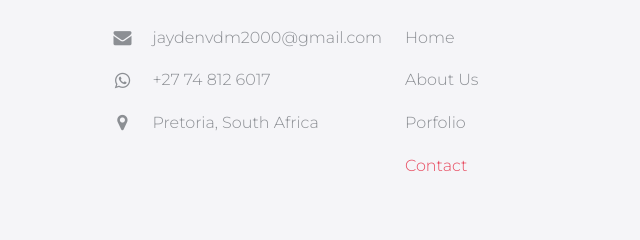
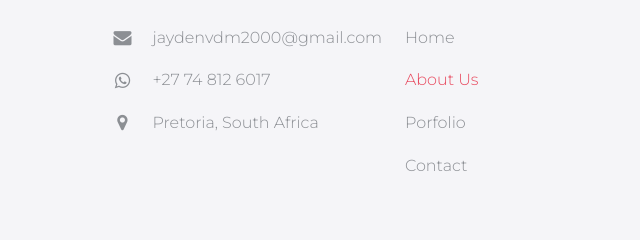
Before and after one commit to Jaydenvdm/Art-Zillia, a plain HTML site: page about_us.html in a window 1280 px wide. Shown: the part 1583-1823 px from the top of the page, 640-1280 px from the left. Drawn offline with nearby package versions, Linux system fonts and the light colour scheme; some packages are replaced by stand-ins of ours.

Commit message:
Update about_us.html

```diff
--- a/about_us.html
+++ b/about_us.html
@@ -129,9 +129,9 @@ At <b><i>Art Zillia</i></b>, we are committed to providing our clients with high
                     <h3>Featured links</h3>
                     <ul class="list-unstyled">
                         <li><a href="index.html">Home</a></li>
-                        <li><a href="about_us.html">About Us</a></li>
+                        <li class="active"><a href="about_us.html">About Us</a></li>
                         <li><a href="portfolio.html">Porfolio</a></li>
-                        <li class="active"><a href="contact.html">Contact</a></li>
+                        <li><a href="contact.html">Contact</a></li>
                     </ul>
                 </div>
             </div>
```
